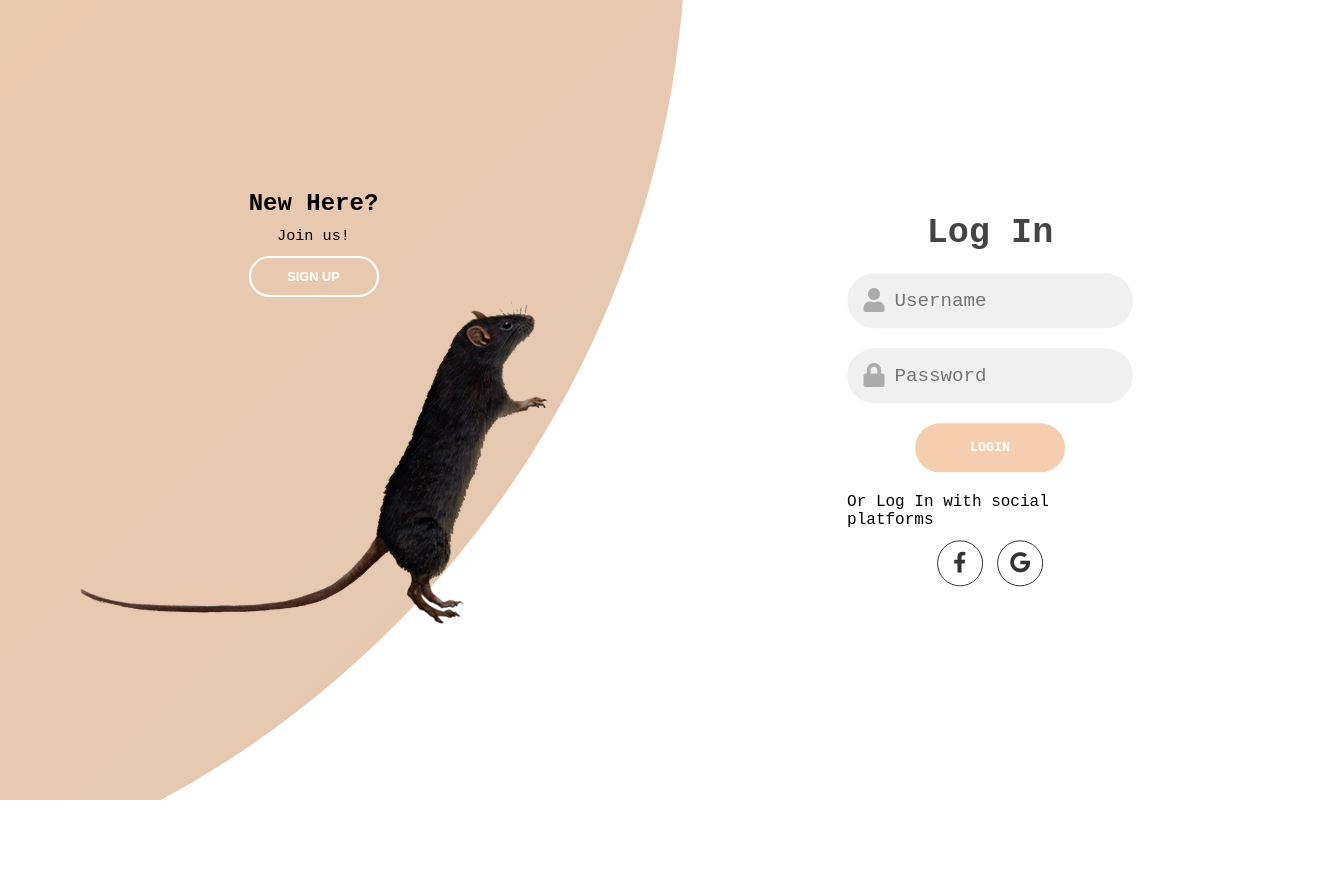
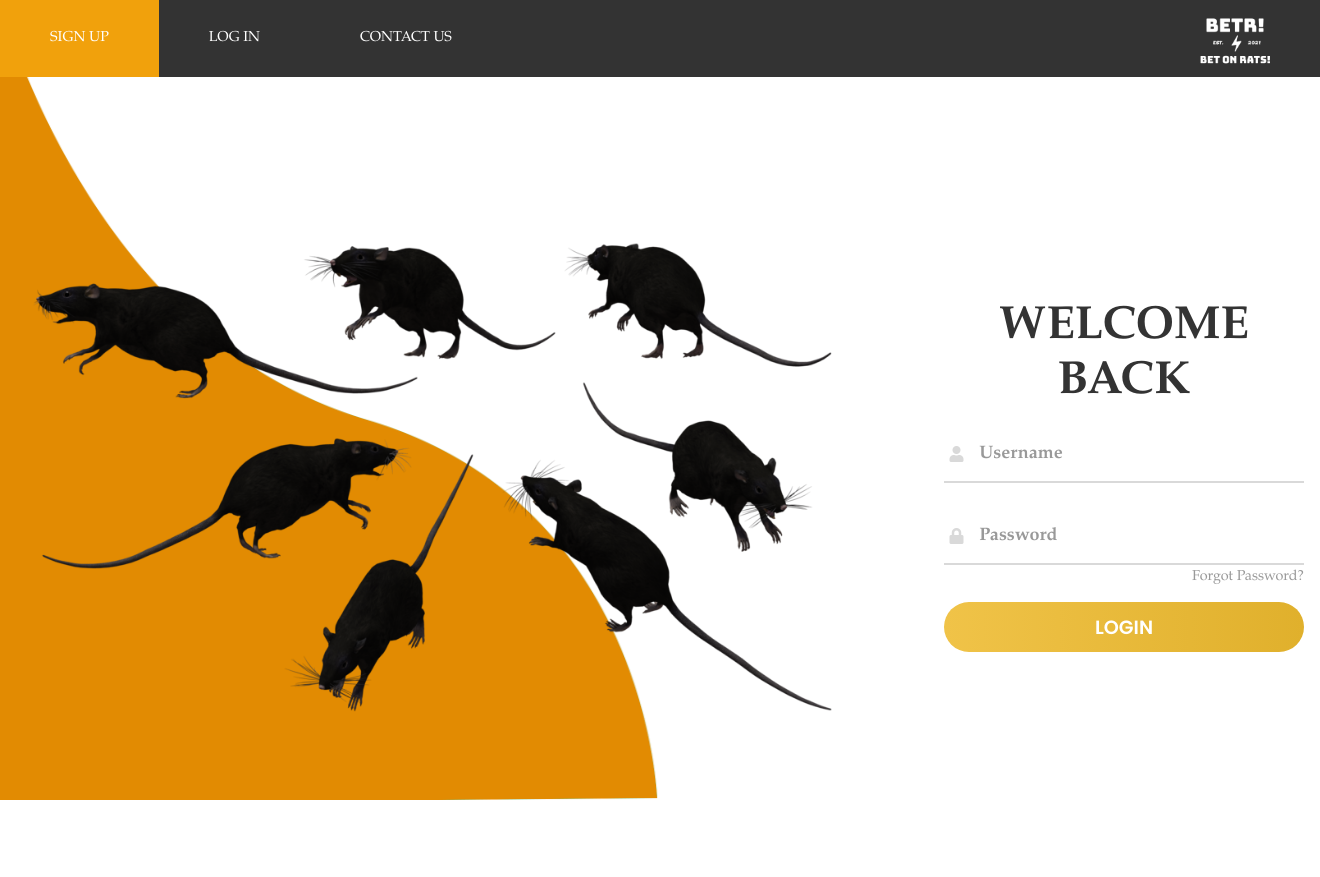
Before and after one commit to EmanuelIM/WebTechnologiesProject, a PHP site: page /login.html in a window 1320 px wide. Before the commit the page ends 800 px from the top, so only its background shows below. Run offline with PHP 8.4, Linux system fonts and the light colour scheme.

Commit message:
New Login and SignUp

```diff
--- a/Front-End/css/landing_style.css
+++ b/Front-End/css/landing_style.css
@@ -29,7 +29,7 @@ a li {
   display        : block;
   color          : white;
   text-align     : center;
-  padding        : 50px 50px;
+  padding        : 30px 50px;
   text-decoration: none;
 }
 
@@ -43,7 +43,7 @@ a li:hover:not(.active) {
 }
 
 .resize {
-  width        : 100px;
+  width        : 70px;
   height       : auto;
   padding-right: 50px;
 }
--- a/Front-End/css/login_style.css
+++ b/Front-End/css/login_style.css
@@ -1,211 +1,228 @@
 *{
-    margin:0;
 	padding: 0;
+	margin: 0;
 	box-sizing: border-box;
 }
 
-body, input{
-    font-family: 'Courier New', Courier, monospace;
+body{
+    font-family: 'Poppins', sans-serif;
+    overflow: hidden;
+}
+
+.wave{
+	position: fixed;
+	bottom: 0;
+	left: 0;
+	height: 100%;
+	z-index: -1;
 }
 
 .container{
-    position: relative;
-    width: 100%;
-    background-color: #fff;
-    min-height: 100vh;
-    overflow: hidden;
+    width: 100vw;
+    height: 100vh;
+    display: grid;
+    grid-template-columns: repeat(2, 1fr);
+    grid-gap :7rem;
+    padding: 0 2rem;
 }
 
-.forms-container{
-    position: absolute;
-    width: 100%;
-    height: 100%;
-    top: 0;
-    left: 0;
+.logo {
+    width        : 120px;
+    height       : auto;
+    padding-right: 50px;
   }
 
-.container::before{
-    content: '';
-    position: absolute;
-    height: 2000px;
-    width: 2000px;
-    top: -10%;
-    right: 48%;
-    background-image: linear-gradient(-45deg,rgba(201, 144, 98, 0.5) 0%, rgba(233, 157, 95, 0.5) 100%);
-    transform: translateY(-50%);
-    border-radius: 50%;
-    z-index: 6;
-    transition: 1.8s ease-in-out;
+.img{
+	display: flex;
+	justify-content: flex-end;
+	align-items: center;
+}
+
+.login-content{
+	display: flex;
+	justify-content: flex-start;
+	align-items: center;
+	text-align: center;
+}
+
+.img img{
+	width: 800px;
 }
 
 form{
+	width: 360px;
+}
+
+.login-content img{
+    height: 100px;
+}
+
+.login-content h2{
+	margin: 15px 0;
+	color: #333;
+	text-transform: uppercase;
+	font-size: 2.9rem;
+}
+
+.login-content .input-div{
+	position: relative;
+    display: grid;
+    grid-template-columns: 7% 93%;
+    margin: 25px 0;
+    padding: 5px 0;
+    border-bottom: 2px solid #d9d9d9;
+}
+
+.login-content .input-div.one{
+	margin-top: 0;
+}
+
+.i{
+	color: #d9d9d9;
 	display: flex;
-    flex-direction: column;
 	justify-content: center;
 	align-items: center;
-    padding: 0 5rem;
-    pad: 5rem;
-    grid-column: 1/2;
-    grid-row: 1/2;
-
 }
 
-.title{
-    font-size: 2.2rem;
-    color: #444;
-    margin-bottom: 10px;
+.i i{
+	transition: .3s;
 }
 
-.input-field{
-    max-width: 380px;
-    width: 100%;
-    height: 55px;
-    background-color: #f0f0f0;
-    margin: 10px 0;
-    border-radius: 55px;
-    display: grid;
-    grid-template-columns: 15% 85%;
-    padding: 0 0.4rem;
+.input-div > div{
     position: relative;
+	height: 45px;
 }
 
-.input-field i{
-    text-align: center;
-    line-height: 55px;
-    color: #acacac;
-    font-size: 1.5rem;
+.input-div > div > h5{
+	position: absolute;
+	left: 10px;
+	top: 50%;
+	transform: translateY(-50%);
+	color: #999;
+	font-size: 18px;
+	transition: .3s;
 }
 
-.input-field input{
-    background: none;
-    outline: none;
-    border: none;
-    line-height: 1;
-    font-weight: 600;
-    font-size: 1.2rem;
-    color: #333;
+.input-div:before, .input-div:after{
+	content: '';
+	position: absolute;
+	bottom: -2px;
+	width: 0%;
+	height: 2px;
+	background-color: #ebb113;
+	transition: .4s;
 }
 
-.input-field input:placeholder-shown{
-    color: #aaa;
-    font-weight: 500;
+.input-div:before{
+	right: 50%;
+}
+
+.input-div:after{
+	left: 50%;
+}
+
+.input-div.focus:before, .input-div.focus:after{
+	width: 50%;
+}
+
+.input-div.focus > div > h5{
+	top: -5px;
+	font-size: 15px;
+}
+
+.input-div.focus > .i > i{
+	color: rgba(252, 151, 0, 0.5);
+}
+
+.input-div > div > input{
+	position: absolute;
+	left: 0;
+	top: 0;
+	width: 100%;
+	height: 100%;
+	border: none;
+	outline: none;
+	background: none;
+	padding: 0.5rem 0.7rem;
+	font-size: 1.2rem;
+	color: #555;
+	font-family: 'poppins', sans-serif;
+}
+
+.input-div.pass{
+	margin-bottom: 4px;
+}
+
+a{
+	display: block;
+	text-align: right;
+	text-decoration: none;
+	color: #999;
+	font-size: 0.9rem;
+	transition: .3s;
+}
+
+a:hover{
+	color: #eb981d;
 }
 
 .btn{
-    width: 150px;
-    height: 49px;
+	display: block;
+	width: 100%;
+	height: 50px;
+	border-radius: 25px;
 	outline: none;
 	border: none;
-    border-radius: 48px;
-    background-color: rgba(233, 157, 95, 0.5);
-    color: white;
+	background-image: linear-gradient(to right, #f0c348, #e0b02c, #ebae08);
+	background-size: 200%;
+	font-size: 1.2rem;
+	color: #fff;
+	font-family: 'Poppins', sans-serif;
 	text-transform: uppercase;
-    font-weight: 600;
-    margin:10px 0;
-    transition: all 0.5s;
+	margin: 1rem 0;
+	cursor: pointer;
+	transition: .5s;
+}
+.btn:hover{
+	background-position: right;
 }
 
-.btn:hover{
-    background-color: rgba(131, 75, 29, 0.5);
+
+@media screen and (max-width: 1050px){
+	.container{
+		grid-gap: 5rem;
+	}
 }
 
-.social-text{
-    padding: 0.7rem 0;
+@media screen and (max-width: 1000px){
+	form{
+		width: 290px;
 	}
 
-.social-media{
-    display: flex;
+	.login-content h2{
+        font-size: 2.4rem;
+        margin: 8px 0;
+	}
+
+	.img img{
+		width: 400px;
+	}
+}
+
+@media screen and (max-width: 900px){
+	.container{
+		grid-template-columns: 1fr;
+	}
+
+	.img{
+		display: none;
+	}
+
+	.wave{
+		display: none;
+	}
+
+	.login-content{
 		justify-content: center;
 	}
-
-.social-icon{
-    height: 46px;
-    width: 46px;
-    border: 1px solid #333;
-    margin: 0 0.45rem;
-    display: flex;
-    justify-content: center;
-    align-items: center;
-    text-decoration: none;
-    color: #333;
-    font-size:1.3rem;
-    border-radius: 50px;
-    transition: all .5s;
 }
-
-.social-icon:hover{
-    color:rgba(131, 75, 29, 0.5);
-    border-color: rgba(233, 157, 95, 0.5);
-}
-
-.login-signup{
-    position: absolute;
-    top:50%;
-    left: 75%;
-    transform: translate(-50%,-50%);
-    display: grid;
-    grid-template-columns: 1fr;
-    z-index: 5;
-}
-
-form.sign-in-form{
-    z-index: 2;
-}
-
-.image{
-    width: 100%;
-}
-
-.panels-container{
-    position: absolute;
-    width: 100%;
-    height: 100%;
-    top: 0;
-    left: 0;
-    display: grid;
-    grid-template-columns: repeat(2,1fr);
-}
-
-.panel{
-    display: flex;
-    flex-direction: column;
-    align-items: center;
-    justify-content: center;
-    text-align: center;
-    z-index: 7;
-}
-
-.left-panel{
-    padding: 3rem 17% 2rem 12%;
-}
-
-.panel.content{
-    color:#fff;
-    transition: .9s .6s ease-in-out;
-}
-
-.panel h3{
-    font-weight: 600;
-    line-height: 1;
-    font-size: 1.5rem;
-}
-
-.panel p{
-    font-size: 0.95rem;
-    padding: 0.7rem 0;
-}
-
-.btn.transparent{
-    margin:0;
-    background: none;
-    border:2px solid #fff;
-    width: 130px;
-    height: 41px;
-    font-weight: 600;
-    font-size: 0.8rem;
-    transition: all 0.5s;
-}
-
-.btn.transparent:hover{
-    background-color: rgba(131, 75, 29, 0.5);
-}
--- /dev/null
+++ b/Front-End/js/login.js
@@ -0,0 +1,20 @@
+const inputs = document.querySelectorAll(".input");
+
+
+function addcl(){
+	let parent = this.parentNode.parentNode;
+	parent.classList.add("focus");
+}
+
+function remcl(){
+	let parent = this.parentNode.parentNode;
+	if(this.value == ""){
+		parent.classList.remove("focus");
+	}
+}
+
+
+inputs.forEach(input => {
+	input.addEventListener("focus", addcl);
+	input.addEventListener("blur", remcl);
+});
--- a/Front-End/login.html
+++ b/Front-End/login.html
@@ -1,62 +1,61 @@
 <!DOCTYPE html>
-<html lang="en">
-
+<html>
 <head>
-    <meta charset="UTF-8">
-    <meta http-equiv="X-UA-Compatible" content="IE=edge">
-    <meta name="viewport" content="width=device-width, initial-scale=1.0">
-    <title>Log In and Sign Up</title>
-    <link rel="stylesheet" href="css/login_style.css">
+	<title>Animated Login Form</title>
+	<link rel="stylesheet" type="text/css" href="css/login_style.css">
+    <link rel="stylesheet" type="text/css" href="css/landing_style.css">
+	<link href="https://fonts.googleapis.com/css?family=Poppins:600&display=swap" rel="stylesheet">
 	<link rel="stylesheet" href="https://cdnjs.cloudflare.com/ajax/libs/font-awesome/5.15.3/css/all.min.css"
         integrity="sha512-iBBXm8fW90+nuLcSKlbmrPcLa0OT92xO1BIsZ+ywDWZCvqsWgccV3gFoRBv0z+8dLJgyAHIhR35VZc2oM/gI1w=="
         crossorigin="anonymous" />
+	<meta name="viewport" content="width=device-width, initial-scale=1">
 </head>
-
 <body>
+    <div class="navbar">
+        <ul>
+            <a href="signup.html">
+                <li>SIGN UP</li>
+            </a>
+            <a href="login.html">
+                <li>LOG IN</li>
+            </a>
+            <a href="about_page.html">
+                <li>CONTACT US</li>
+            </a>
+            <li style="float:right"><a href="landing_page.html"><img class=" logo" src="images/logo.png"></a></li>
+        </ul>
+    </div>
+	<img class="wave" src="images/wave.png">
 	<div class="container">
-        <div class="forms-container">
-            <div class="panels-container">
-                <div class="login-signup">
-                    <form action="#" class="sign-in-form">
-                        <h2 class="title">Log In</h2>
-                        <div class="input-field">
+		<div class="img rats">
+			<img src="images/ratslog.png">
+		</div>
+		<div class="login-content">
+			<form action="index.html">
+				<h2 class="title">Welcome Back</h2>
+           		<div class="input-div one">
+           		   <div class="i">
            		   		<i class="fas fa-user"></i>
-                            <input type="text" placeholder="Username">
            		   </div>
-                        <div class="input-field">
+           		   <div class="div">
+           		   		<h5>Username</h5>
+           		   		<input type="text" class="input">
+           		   </div>
+           		</div>
+           		<div class="input-div pass">
+           		   <div class="i">
            		    	<i class="fas fa-lock"></i>
-                            <input type="password" placeholder="Password">
            		   </div>
-                        <input type="submit" class="btn solid" value="Login">
-                        <p class="social-text">Or Log In with social platforms</p>
-                        <div class="social-media">
-                            <a href="#" class="social-icon">
-                                <i class="fab fa-facebook-f"></i>
-                            </a>
-                            <a href="#" class="social-icon">
-                                <i class="fab fa-google"></i>
-                            </a>
+           		   <div class="div">
+           		    	<h5>Password</h5>
+           		    	<input type="password" class="input">
             	   </div>
+            	</div>
+            	<a href="#">Forgot Password?</a>
+            	<input type="submit" class="btn" value="Login">
             </form>
         </div>
     </div>
-        </div>
-        <div class="panels-container">
-            <div class="panel left-panel">
-                <div class="content">
-                    <h3>New Here?</h3>
-                    <p>Join us!</p>
-                    <a href="signup.html"><button class="btn transparent">Sign Up</button></a>
-                </div>
-                <img src="images/rats.png" alt="" class="image">
-            </div>
-        </div>
-    </div>
-
-
-
-
-    <script src="login.js"></script>
+    <script type="text/javascript" src="js/login.js"></script>
 </body>
-
 </html>
```
Also changed, not shown: Front-End/signup.html (+50 -46 lines), Front-End/images/wave.png (added). Lines whose indentation alone changed are shown as unchanged.
